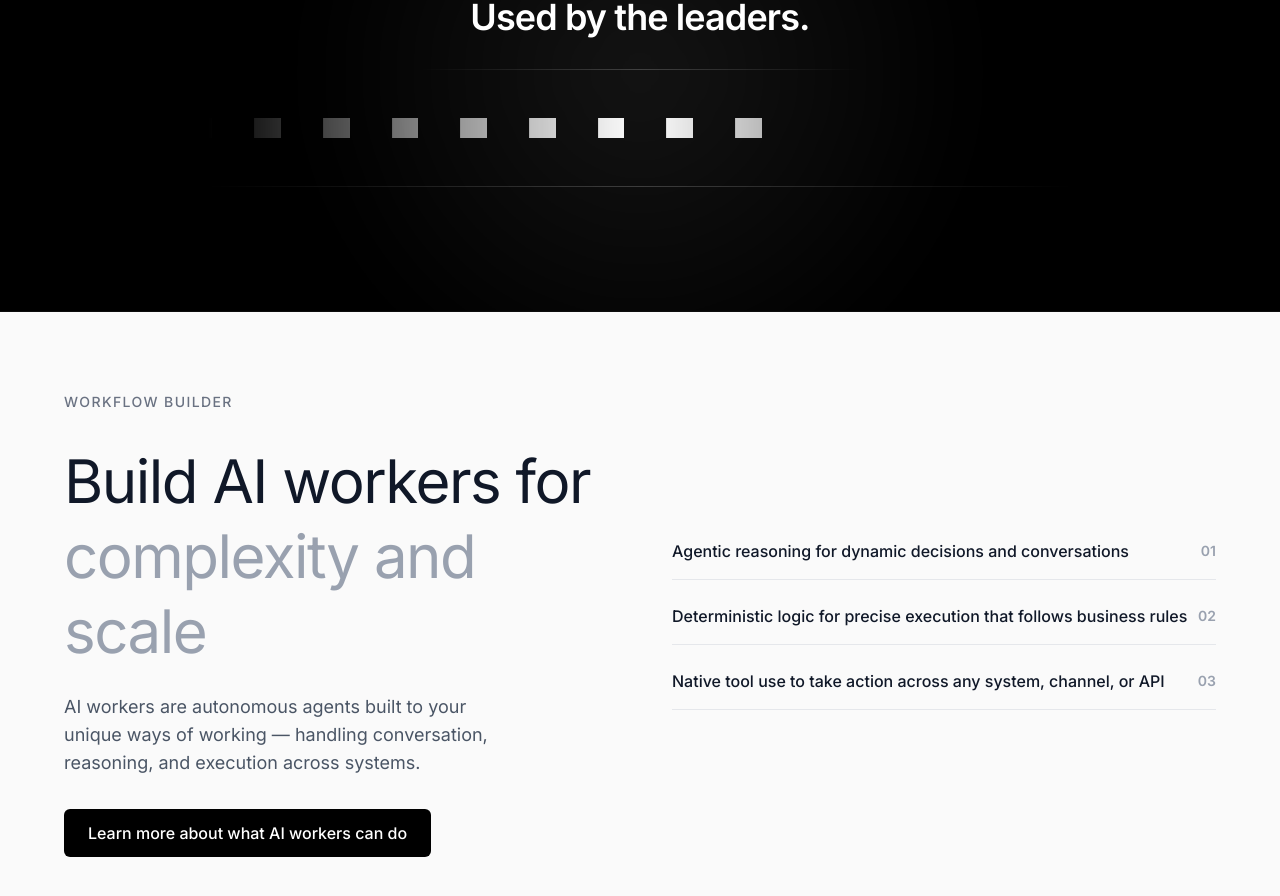
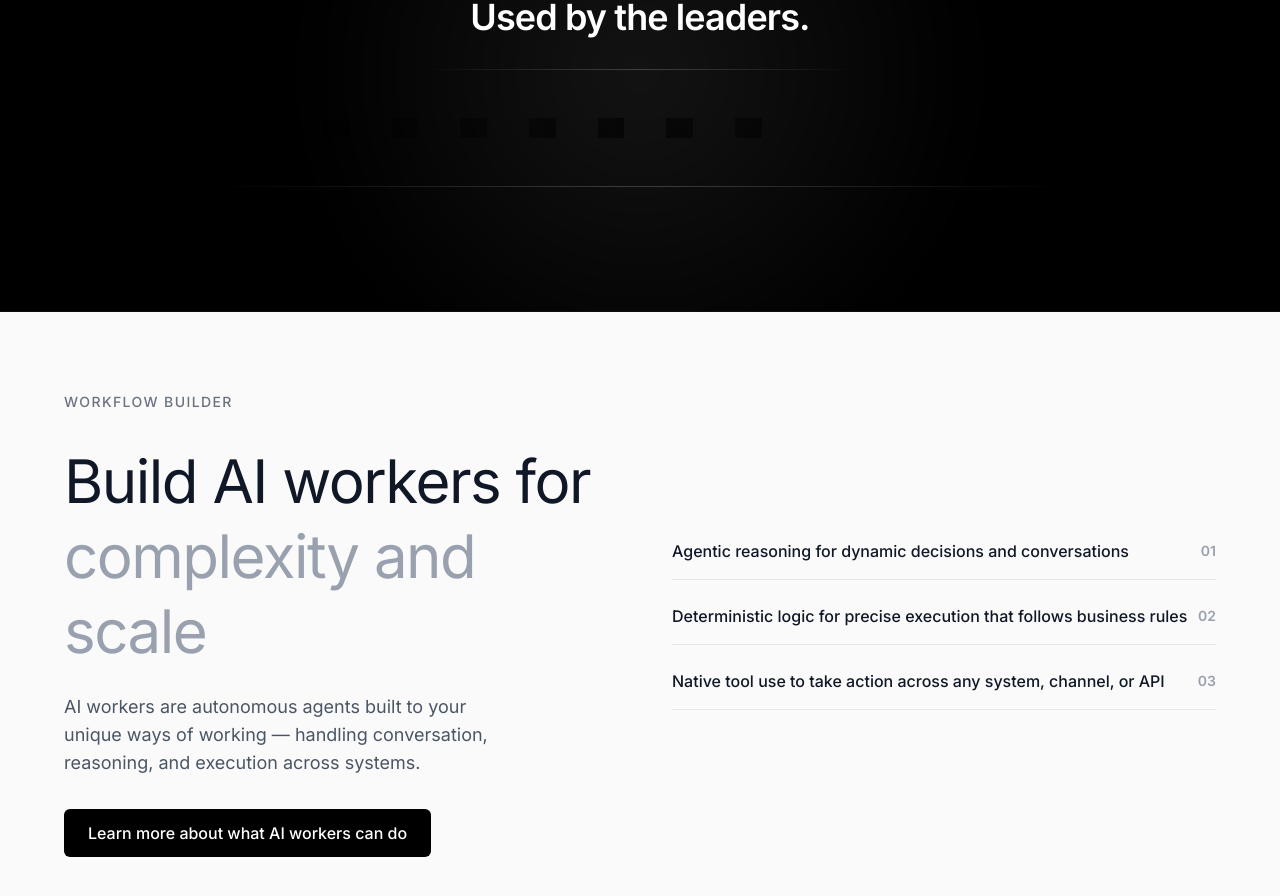
Before and after one commit to daviixs/landingpage-inovasociety, a React (Vite) app: page / in a window 1280 px wide. Shown: the part 968-1864 px from the top of the page. Built offline with nearby package versions, Linux system fonts and the light colour scheme; grey boxes are pictures that could not be loaded.

Commit message:
Melhorias no testemonials

```diff
--- a/components/ui/logo-cloud-3.tsx
+++ b/components/ui/logo-cloud-3.tsx
@@ -25,7 +25,7 @@ export function LogoCloud({ className, logos, ...props }: LogoCloudProps) {
         {logos.map((logo) => (
           <img
             alt={logo.alt}
-            className="pointer-events-none h-4 select-none md:h-5 invert brightness-0"
+            className="pointer-events-none h-4 select-none md:h-5 brightness-0 opacity-60"
             height={logo.height || "auto"}
             key={`logo-${logo.alt}`}
             loading="lazy"
--- a/src/App.tsx
+++ b/src/App.tsx
@@ -66,9 +66,8 @@ const FadeIn: React.FC<{
 
   return (
     <div
-      className={`transition-opacity ease-out ${className} ${
-        isVisible ? "opacity-100" : "opacity-0"
-      }`}
+      className={`transition-opacity ease-out ${className} ${isVisible ? "opacity-100" : "opacity-0"
+        }`}
       style={{ transitionDuration: `${duration}ms` }}
     >
       {children}
--- a/src/index.css
+++ b/src/index.css
@@ -31,9 +31,9 @@
   border-radius: inherit;
   padding: 1.4px;
   background: linear-gradient(180deg,
-    rgba(255,255,255,0.3) 0%, rgba(255,255,255,0.1) 20%,
-    rgba(255,255,255,0) 40%, rgba(255,255,255,0) 60%,
-    rgba(255,255,255,0.1) 80%, rgba(255,255,255,0.3) 100%);
+      rgba(255, 255, 255, 0.3) 0%, rgba(255, 255, 255, 0.1) 20%,
+      rgba(255, 255, 255, 0) 40%, rgba(255, 255, 255, 0) 60%,
+      rgba(255, 255, 255, 0.1) 80%, rgba(255, 255, 255, 0.3) 100%);
   -webkit-mask: linear-gradient(#fff 0 0) content-box, linear-gradient(#fff 0 0);
   -webkit-mask-composite: xor;
   mask-composite: exclude;
```
